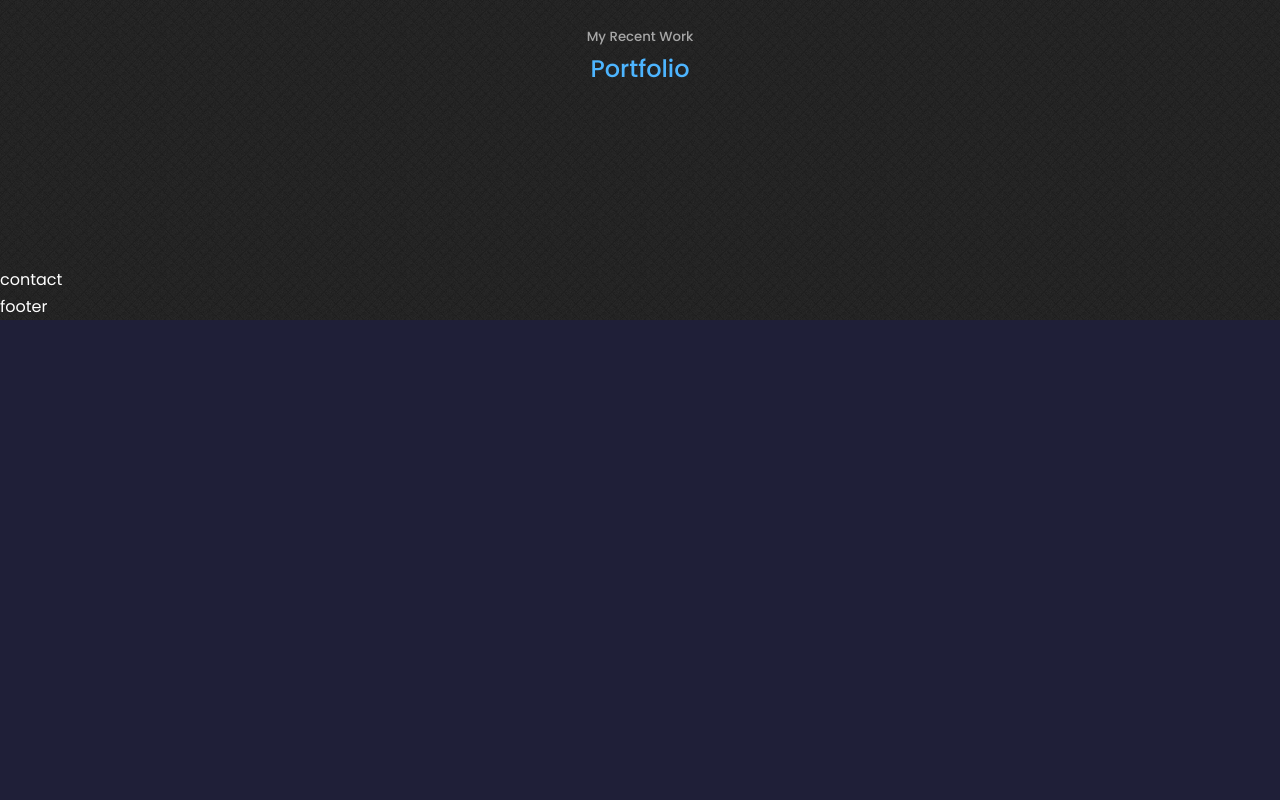
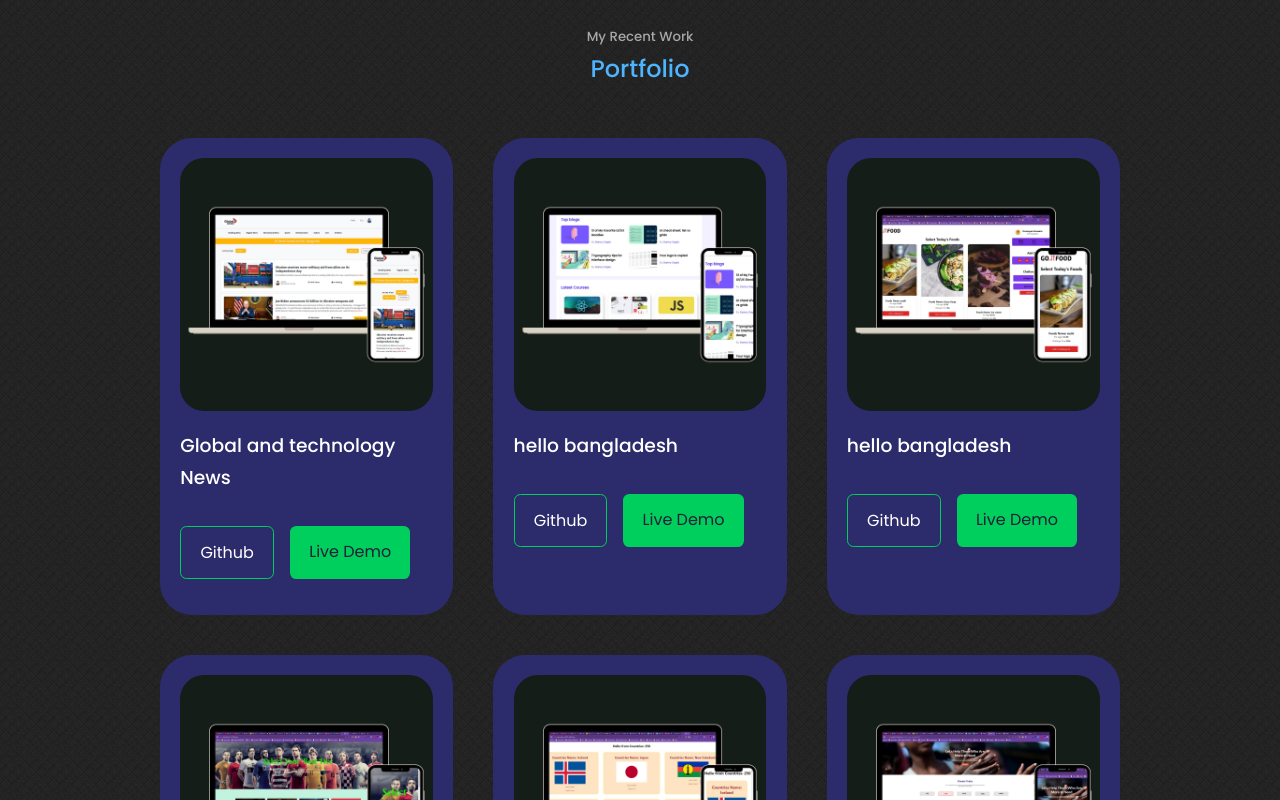
Before and after one commit to nomayen31/Nomayen_portfolio, a React (Create React App) app: page / in a window 1280 px wide. Shown: the part 2300-3100 px from the top of the page. Before the commit the page ends 2620 px from the top, so only its background shows below. Built offline with nearby package versions, Linux system fonts and the light colour scheme.

Commit message:
portfolio donr

```diff
--- a/src/components/portfolio/Portfolio.js
+++ b/src/components/portfolio/Portfolio.js
@@ -57,8 +57,8 @@ const data =[
     github:'https://github.com/nomayen31/donate-today-bangladesh',
     demo:'https://today-assignment-6.netlify.app',
 
-    },
-    ];
+    }
+    ]
 
 const Portfolio = () => {
     return (
@@ -69,16 +69,18 @@ const Portfolio = () => {
             <div className='container portfolio__container'>
                {
                 data.map(({id, image, title, github, demo})=>{
-                    <article key={id} className='portfolio__item'>
+                    return(
+                        <article key={id} className='portfolio__item'>
                     <div className='portfolio__item-image'>
                         <img src={image} alt={title}></img>
                     </div>
                         <h3>{title}</h3>
                         <div className='portfolio__item-cta'>
-                        <a href={github} className='btn'>Github</a>
+                        <a href={github} className='btn' target="_blank">Github</a>
                         <a href={demo}className='btn btn-primary' target='_blank'>Live Demo</a>
                         </div>
                 </article>
+                    )
                 })
                }
             </div>
```
